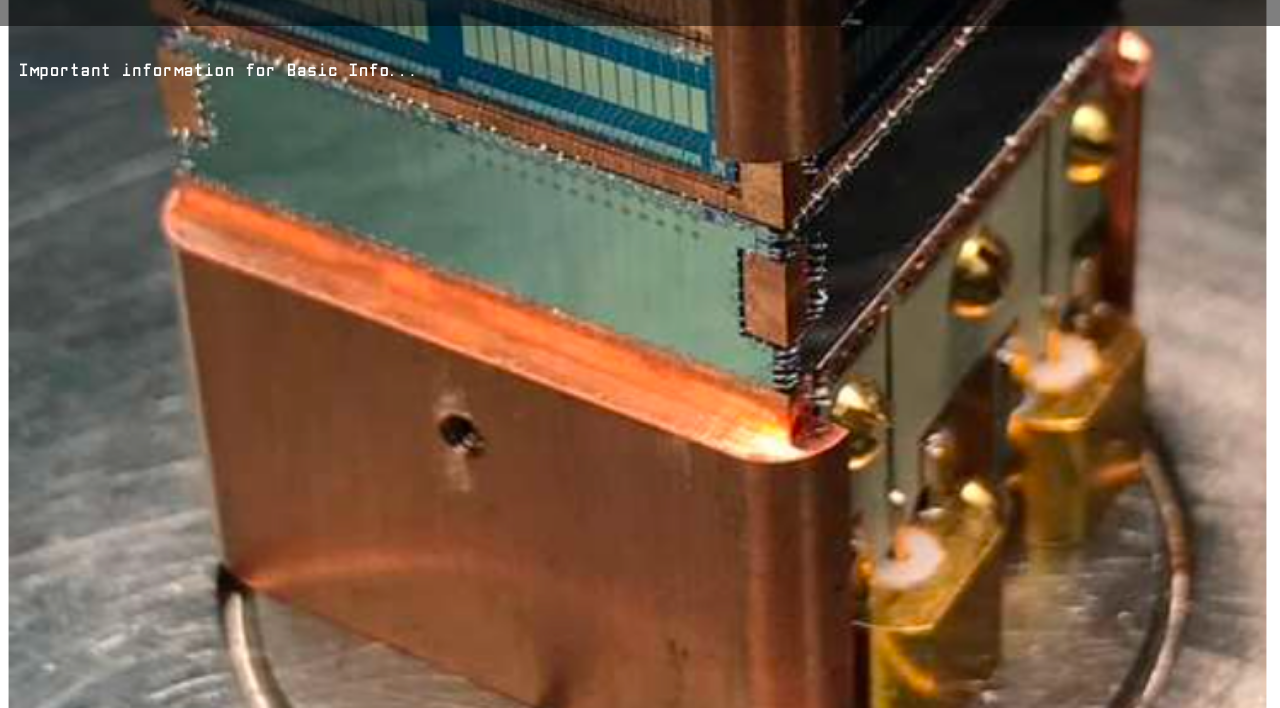
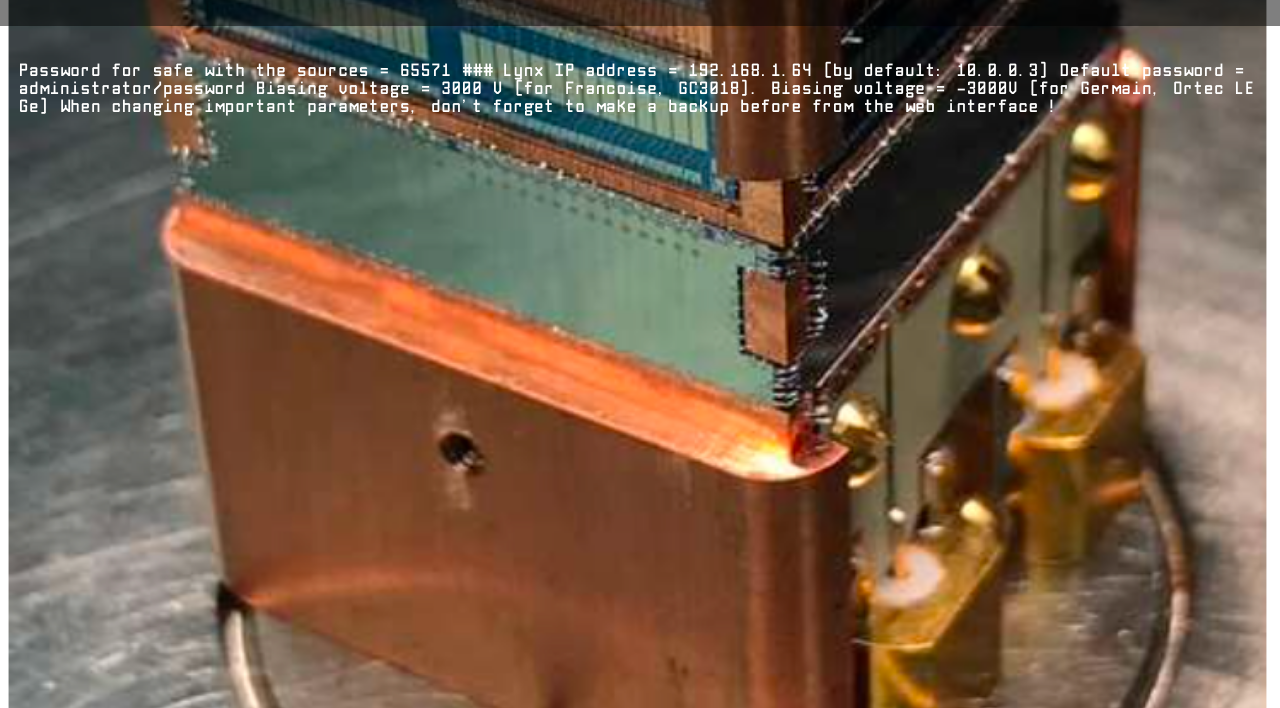
Before and after one commit to cell0982/pax_portal, a plain HTML site: page detector_test_sub1.html in a window 1280 px wide. Shown: the part 92-800 px from the top of the page. Drawn offline with Linux system fonts and the light colour scheme.

Commit message:
Update detector_test_sub1.html
Added basic information from notion pax

```diff
--- a/detector_test_sub1.html
+++ b/detector_test_sub1.html
@@ -36,7 +36,19 @@
         <h1>Basic Info</h1>
     </div>
     <div class="content">
-        <p>Important information for Basic Info...</p>
+        <p>Password for safe with the sources = 65571
+
+### Lynx
+
+IP address = 192.168.1.64 (by default: 10.0.0.3)
+
+Default password = administrator/password
+
+Biasing voltage = 3000 V (for Francoise, GC3018).
+
+Biasing voltage = -3000V (for Germain, Ortec LE Ge)
+
+When changing important parameters, don’t forget to make a backup before from the web interface !</p>
     </div>
 </body>
 </html>
```
